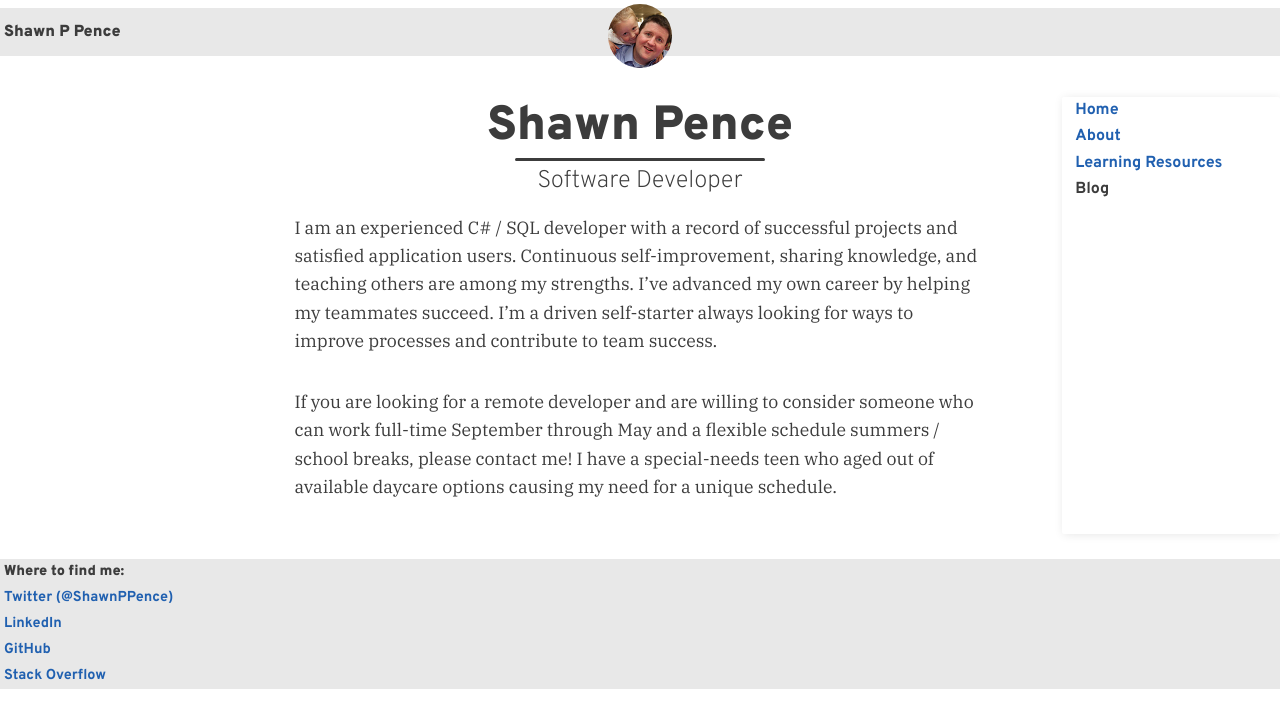
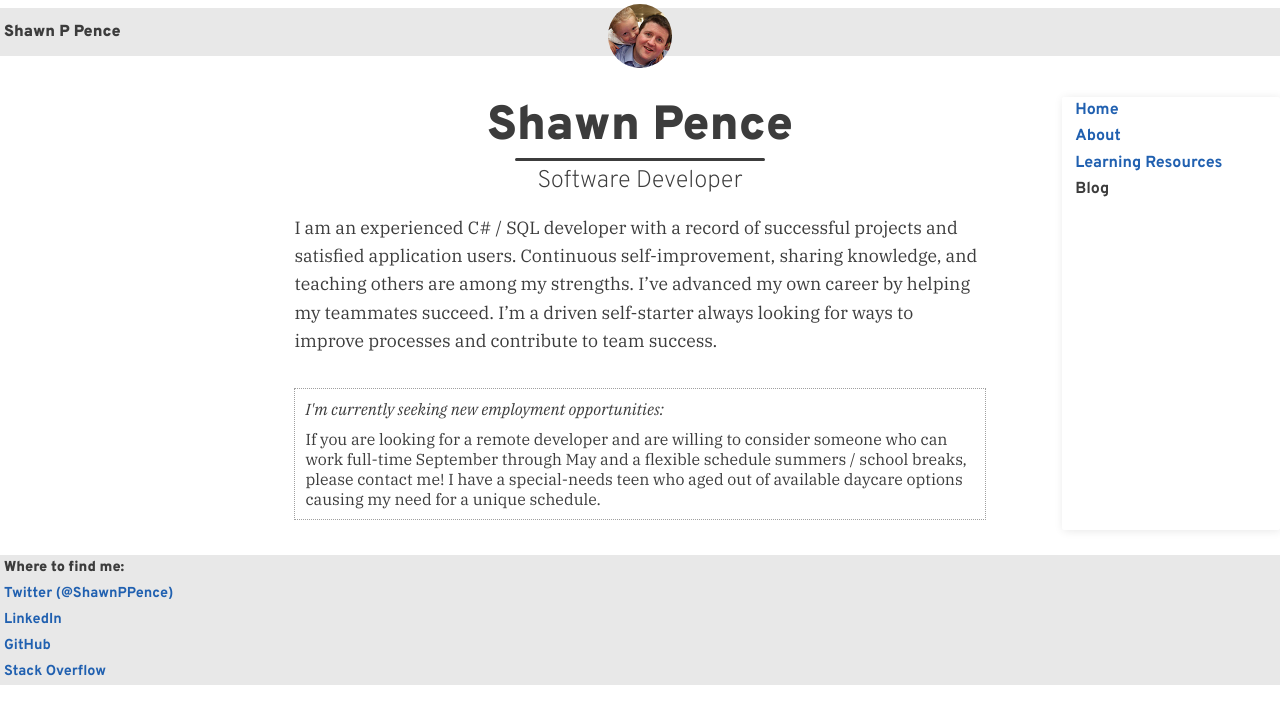
Before and after one commit to ShawnPence/shawnpence.github.io, a Jekyll site: the page built from index.md, in a window 1280 px wide. Shown: the top 728 px of the page. Built offline with Jekyll 4.4.1, drawn with Linux system fonts in a browser that asks for light colours.

Commit message:
add messagebox

```diff
--- a/index.md
+++ b/index.md
@@ -6,5 +6,7 @@ social-description: website for Shawn P Pence, software developer
 ---
 
 I am an experienced C# / SQL developer with a record of successful projects and satisfied application users. Continuous self-improvement, sharing knowledge, and teaching others are among my strengths. I’ve advanced my own career by helping my teammates succeed. I’m a driven self-starter always looking for ways to improve processes and contribute to team success.
-
-If you are looking for a remote developer and are willing to consider someone who can work full-time September through May and a flexible schedule summers / school breaks, please contact me!  I have a special-needs teen who aged out of available daycare options causing my need for a unique schedule.
+<div class="messagebox">
+    <div class="messagetitle">I'm currently seeking new employment opportunities:</div>
+    If you are looking for a remote developer and are willing to consider someone who can work full-time September through May and a flexible schedule summers / school breaks, please contact me!  I have a special-needs teen who aged out of available daycare options causing my need for a unique schedule.
+</div>
```
